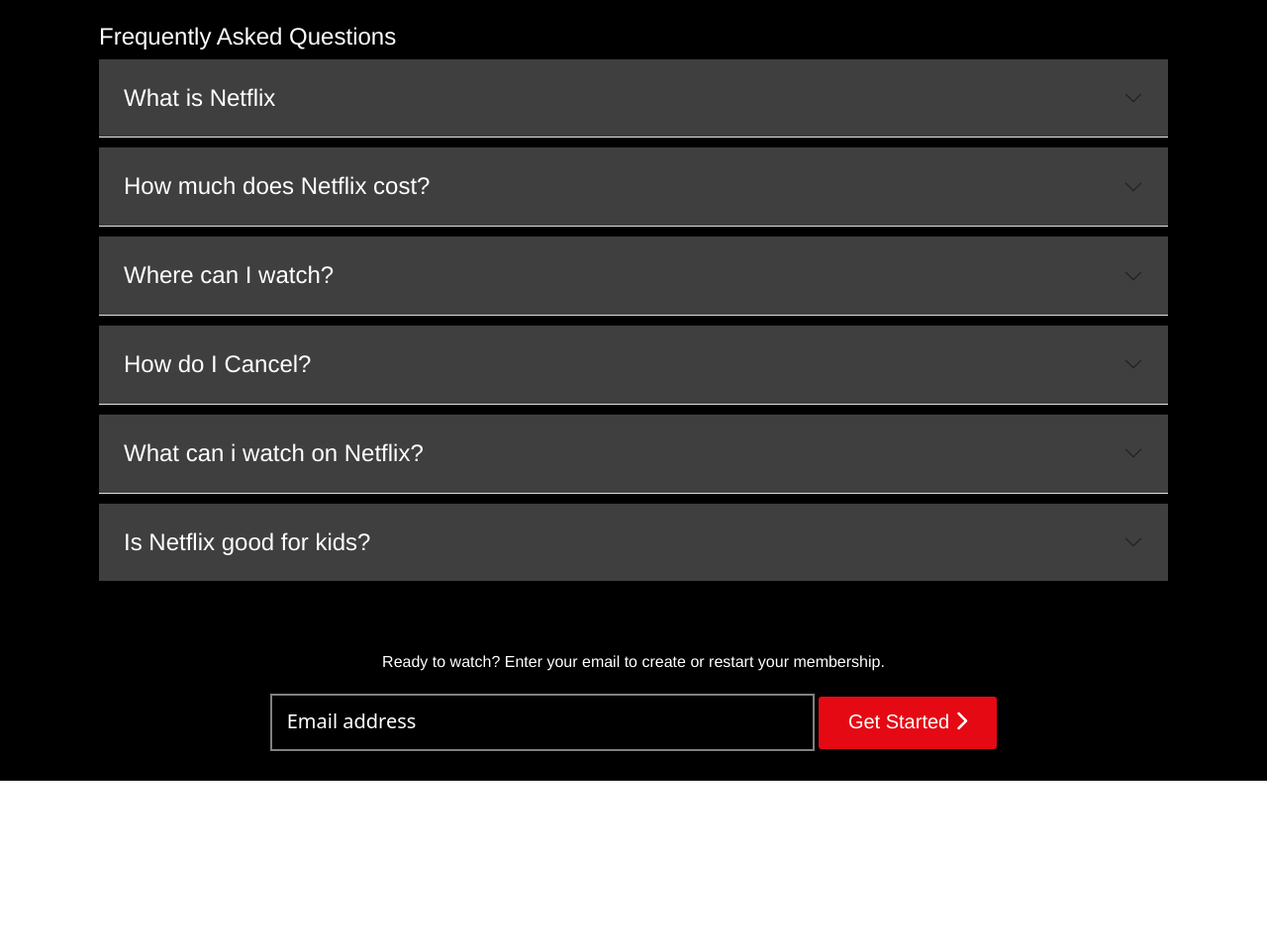
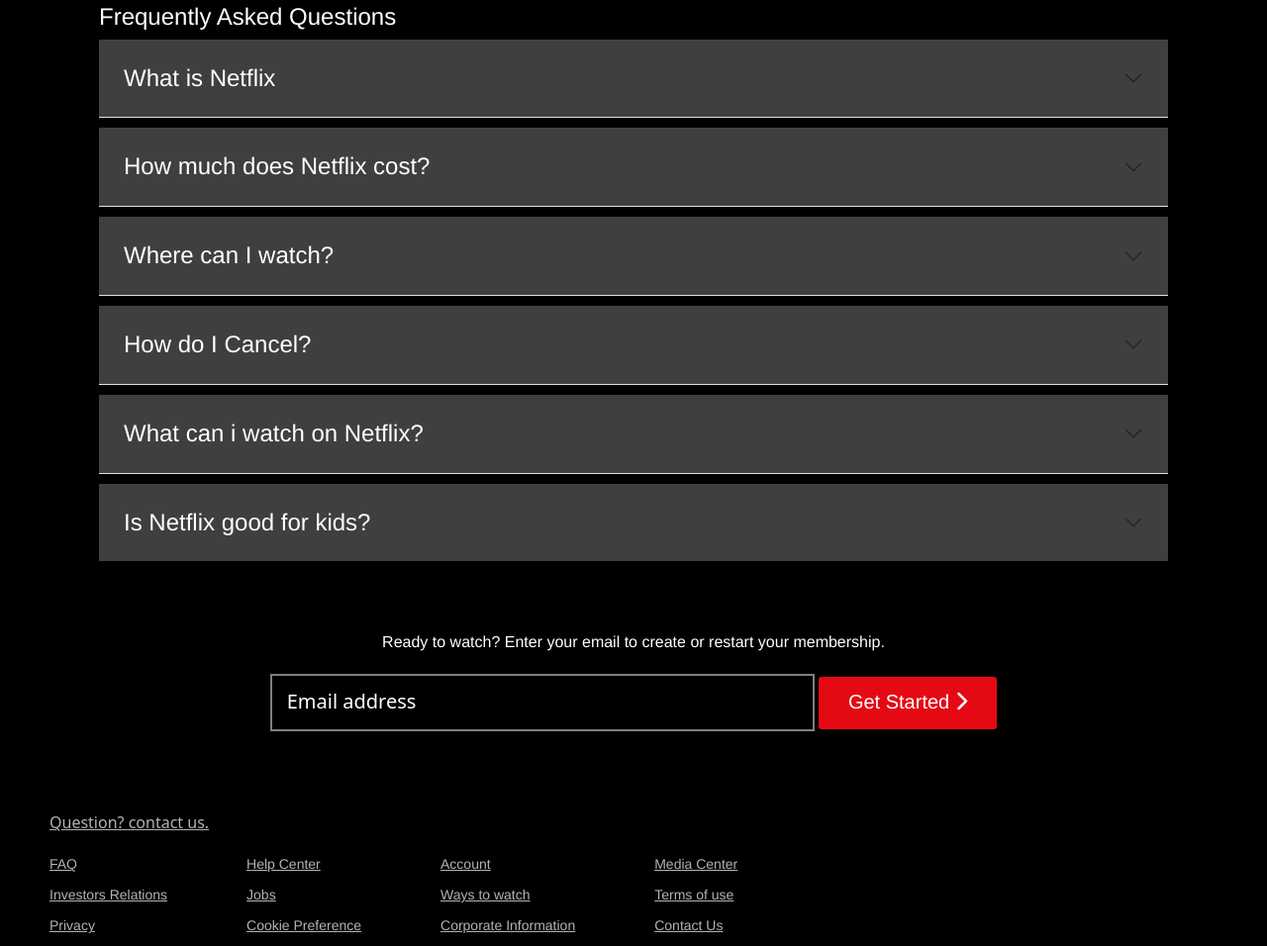
Before and after one commit to Aweoluwadarasimigrace/netflix-demo, a plain HTML site: page index.html in a window 1280 px wide. Shown: the part 1844-2800 px from the top of the page at 99% size. Before the commit the page ends 2633 px from the top, so only its background shows below. Drawn offline with nearby package versions, Linux system fonts and the light colour scheme.

Commit message:
new file

```diff
--- a/index.html
+++ b/index.html
@@ -4,7 +4,7 @@
 <head>
     <meta charset="UTF-8">
     <meta name="viewport" content="width=device-width, initial-scale=1.0">
-    <title>Document</title>
+    <title>Netflix-nigeria</title>
     <link rel="stylesheet" href="./style.css">
     <link rel="stylesheet" href="https://cdnjs.cloudflare.com/ajax/libs/font-awesome/6.7.2/css/all.min.css"
         integrity="sha512-Evv84Mr4kqVGRNSgIGL/F/aIDqQb7xQ2vcrdIwxfjThSH8CSR7PBEakCr51Ck+w+/U6swU2Im1vVX0SVk9ABhg=="
@@ -315,6 +315,47 @@
             </div>
         </div>
     </section>
+
+    <footer>
+        <p class="p">
+            <a href="" class="footer-a">Question? contact us.</a>
+        </p>
+        <div class="footer-flex">
+            <div class="wrap">
+                <a href="" class="footer-a1">
+                    <li>FAQ</li>
+                    <li>Investors Relations</li>
+                    <li>Privacy</li>
+                    <li>Speed Test</li>
+                </a>
+            </div>
+            <div class="wrap">
+                <a href="" class="footer-a1">
+                    <li>Help Center</li>
+                    <li>Jobs</li>
+                    <li>Cookie Preference</li>
+                    <li>Legal Notice</li>
+                </a>
+            </div>
+
+            <div class="wrap">
+                <a href="" class="footer-a1">
+                    <li>Account</li>
+                    <li>Ways to watch</li>
+                    <li>Corporate Information</li>
+                    <li>Only on netflix</li>
+                </a>
+            </div>
+
+            <div class="wrap">
+                <a href="" class="footer-a1">
+                    <li>Media Center</li>
+                    <li>Terms of use</li>
+                    <li>Contact Us</li>
+                </a>
+            </div>
+        </div>
+    </footer>
 </body>
 <script src="https://cdn.jsdelivr.net/npm/bootstrap@5.3.3/dist/js/bootstrap.bundle.min.js"
     integrity="sha384-YvpcrYf0tY3lHB60NNkmXc5s9fDVZLESaAA55NDzOxhy9GkcIdslK1eN7N6jIeHz"
--- a/style.css
+++ b/style.css
@@ -129,7 +129,7 @@
 
 
 .carousel-section{
-    padding: 100px;
+    padding: 90px;
     background-color: #200E18;
 }
 #card-flex{
@@ -154,7 +154,7 @@
 }
 .box-message{
     background-color: black;
-    padding: 100px;
+    padding: 100px 100px;
 }
 .wrapper h1{
     color: white;
@@ -367,3 +367,40 @@
         margin-bottom: 10px;
     }
 }
+footer{
+    padding: 50px 100px 100px 200px;
+    background-color: black;
+}
+.p{
+    margin-bottom: 20px;
+}
+.footer-a{
+    font-size: 16px;
+    font-weight: 400;
+    color: #B3B3B3;
+}
+.footer-a1{
+    color: #B3B3B3;
+    font-weight: 500;
+    font-size: 14px;
+    font-family: "Netflix Sans", "Helvetica Neue", "Segoe UI", Roboto, Ubuntu, sans-serif;
+}
+.footer-a1 li{
+    margin-bottom: 10px;
+}
+.footer-flex{
+    display: flex;
+    gap: 10em;
+}
+.wrap a li{
+    list-style-type: none;
+}
+@media(max-width:1280px){
+    footer{
+        padding: 50px;
+    }
+    .footer-flex{
+        gap: 5em;
+        flex-wrap: wrap;
+    }
+}
```
